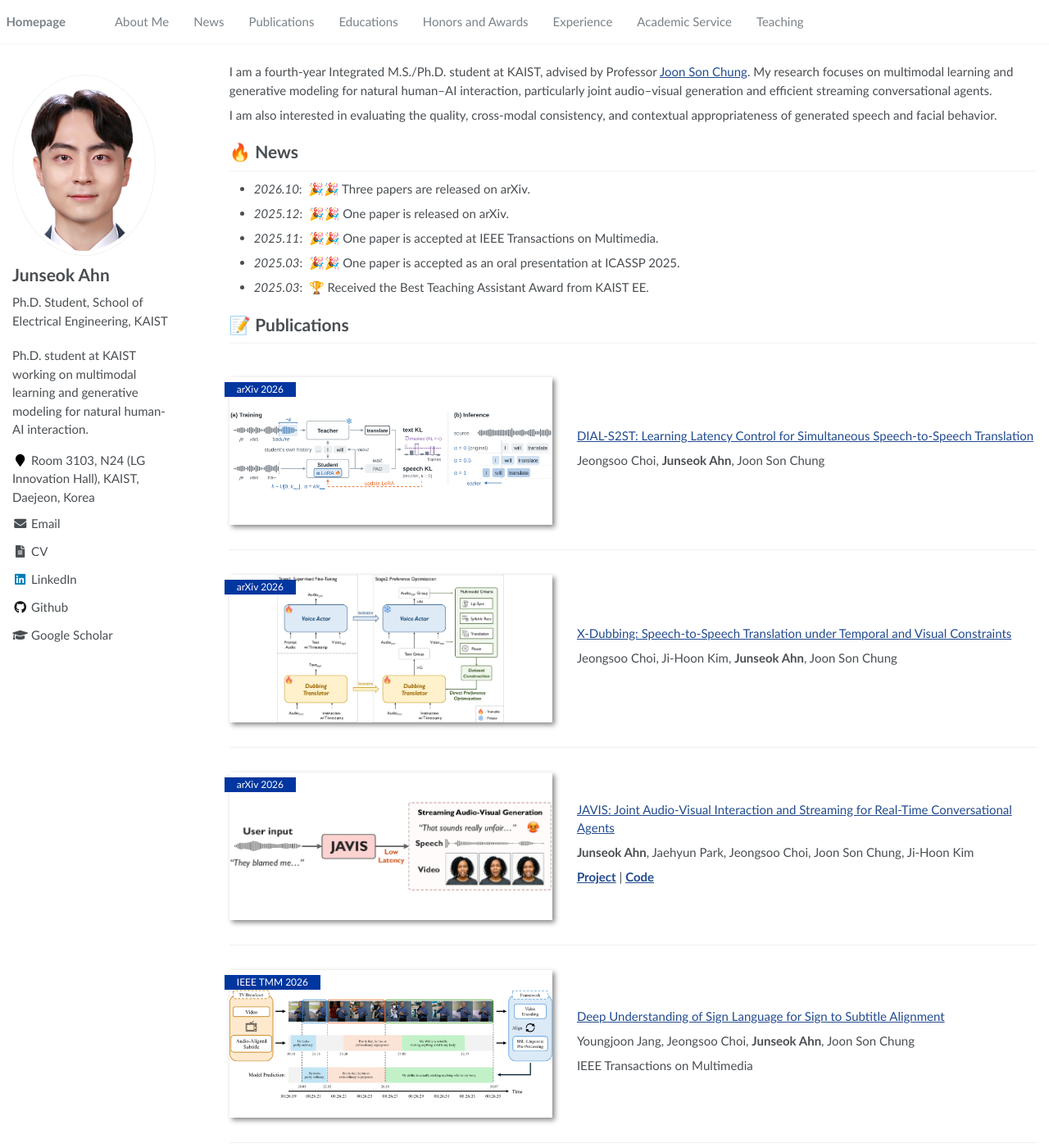
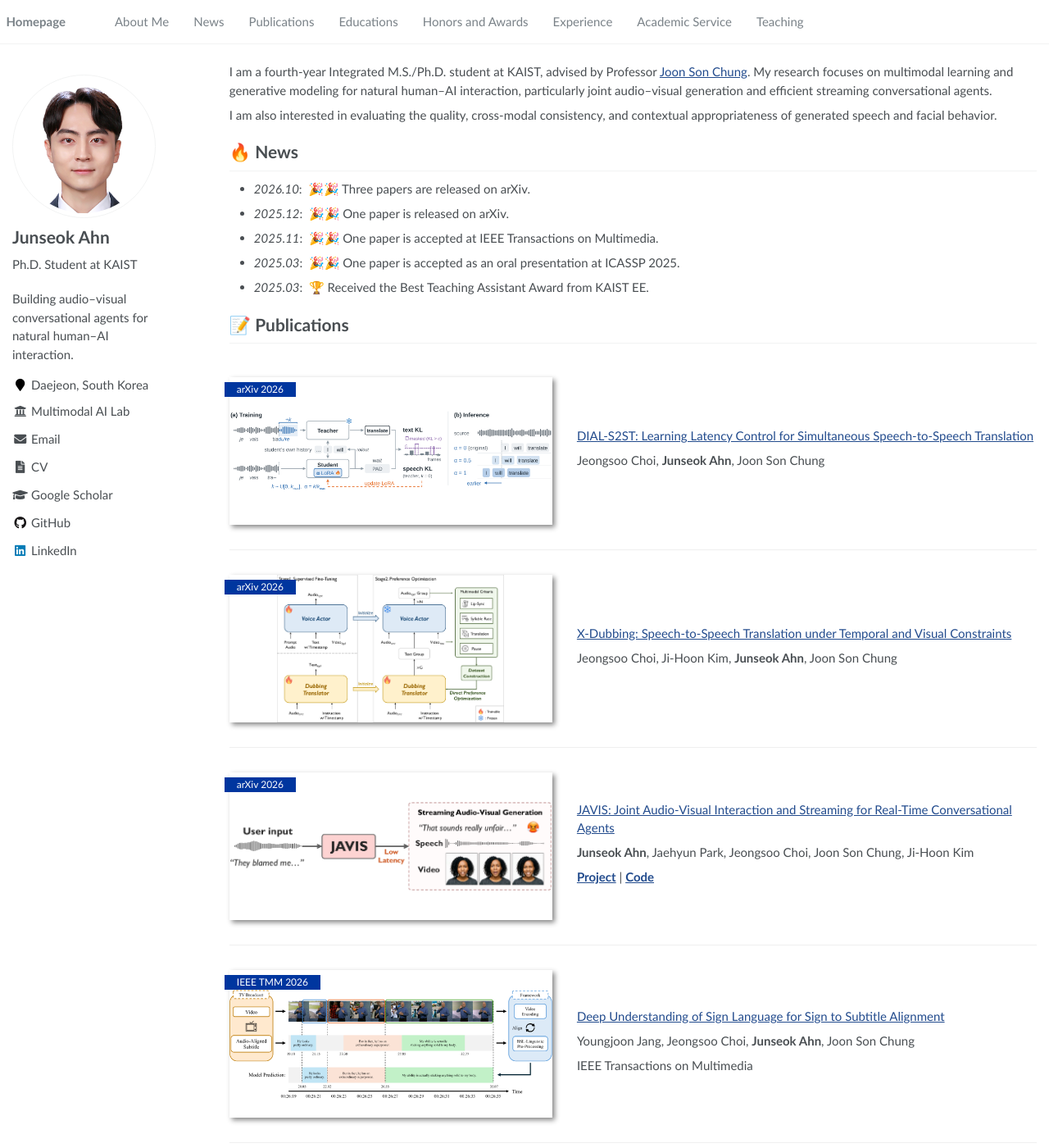
Before and after one commit to junseok520/junseok520.github.io, a Jekyll site: the page built from _pages/about.md, in a window 1280 px wide and 1400 px high. Shown: the whole window at 82% size. Built offline with Jekyll 4.4.1, drawn with Linux system fonts in a browser that asks for light colours.

Commit message:
Simplify sidebar profile, make avatar circular, remove favicon
- Profile: short bio, tagline, location, lab link; reorder links (Email, CV, Scholar, GitHub, LinkedIn); aria-labels on mobile icons
- Keep name on one line on mobile; square avatar box with object-fit: contain for a circular photo
- Drop template favicon files and icon/manifest/msapplication tags

Co-Authored-By: Claude Opus 5.5 <noreply@anthropic.com>

```diff
--- a/_config.yml
+++ b/_config.yml
@@ -22,9 +22,11 @@ baidu_site_verification  :  # get baidu_site_verification from https://ziyuan.ba
 author:
   name             : "Junseok Ahn"
   avatar           : "assets/profile/profile.jpg"
-  bio              : "Ph.D. Student, School of Electrical Engineering, KAIST"
-  location         : "Room 3103, N24 (LG Innovation Hall), KAIST, Daejeon, Korea"
-  employer         :
+  bio              : "Ph.D. Student at KAIST"
+  tagline          : "Building audio–visual conversational agents for natural human–AI interaction."
+  location         : "Daejeon, South Korea"
+  employer         : "Multimodal AI Lab"
+  employer_url     : "https://mm.kaist.ac.kr/"
   pubmed           :
   googlescholar    : "https://scholar.google.com/citations?user=F1ZDPYAAAAAJ&hl=en"
   email            : "junseok@mmai.io"
--- a/_includes/author-profile.html
+++ b/_includes/author-profile.html
@@ -16,14 +16,14 @@
   <div class="author__urls-wrapper">
     <!-- <button class="btn btn--inverse">More Info & Contact</button> -->
     <ul class="author__urls social-icons">
-      {% if site.description %}
-        <li><div style="white-space: normal; margin-bottom: 1em;">{{ site.description }}</div></li>
+      {% if author.tagline %}
+        <li><div style="white-space: normal; margin-bottom: 1em;">{{ author.tagline }}</div></li>
       {% endif %}
       {% if author.location %}
         <li style="white-space: normal;"><i class="fa fa-fw fa-map-marker" aria-hidden="true"></i> {{ author.location }}</li>
       {% endif %}
       {% if author.employer %}
-        <li><i class="fa fa-fw fa-map-marker" aria-hidden="true"></i> {{ author.employer }}</li>
+        <li style="white-space: normal;"><a href="{{ author.employer_url }}"><i class="fas fa-fw fa-university" aria-hidden="true"></i> {{ author.employer }}</a></li>
       {% endif %}
       {% if author.uri %}
         <li><a href="{{ author.uri }}"><i class="fas fa-fw fa-link" aria-hidden="true"></i> Website</a></li>
@@ -33,6 +33,15 @@
       {% endif %}
       {% if author.cv %}
         <li><a href="{{ author.cv }}"><i class="fas fa-fw fa-file-alt" aria-hidden="true"></i> CV</a></li>
+      {% endif %}
+      {% if author.googlescholar %}
+        <li><a href="{{ author.googlescholar }}"><i class="fas fa-fw fa-graduation-cap"></i> Google Scholar</a></li>
+      {% endif %}
+      {% if author.github %}
+        <li><a href="https://github.com/{{ author.github }}"><i class="fab fa-fw fa-github" aria-hidden="true"></i> GitHub</a></li>
+      {% endif %}
+      {% if author.linkedin %}
+        <li><a href="https://www.linkedin.com/in/{{ author.linkedin }}"><i class="fab fa-fw fa-linkedin" aria-hidden="true"></i> LinkedIn</a></li>
       {% endif %}
       {% if author.keybase %}
         <li><a href="https://keybase.io/{{ author.keybase }}"><i class="fas fa-fw fa-key" aria-hidden="true"></i> Keybase</a></li>
@@ -49,9 +58,6 @@
       {% if author.google_plus %}
         <li><a href="https://plus.google.com/+{{ author.google_plus }}"><i class="fab fa-fw fa-google-plus" aria-hidden="true"></i> Google+</a></li>
       {% endif %}
-      {% if author.linkedin %}
-        <li><a href="https://www.linkedin.com/in/{{ author.linkedin }}"><i class="fab fa-fw fa-linkedin" aria-hidden="true"></i> LinkedIn</a></li>
-      {% endif %}
       {% if author.dblp %}
         <li><a href="{{ author.dblp }}"><i class="ai ai-dblp ai-fw" aria-hidden="true"></i> DBLP</a></li>
       {% endif %}
@@ -66,9 +72,6 @@
       {% endif %}
       {% if author.bitbucket %}
         <li><a href="https://bitbucket.org/{{ author.bitbucket }}"><i class="fab fa-fw fa-bitbucket" aria-hidden="true"></i> Bitbucket</a></li>
-      {% endif %}
-      {% if author.github %}
-        <li><a href="https://github.com/{{ author.github }}"><i class="fab fa-fw fa-github" aria-hidden="true"></i> Github</a></li>
       {% endif %}
       {% if author.stackoverflow %}
         <li><a href="https://www.stackoverflow.com/users/{{ author.stackoverflow }}"><i class="fab fa-fw fa-stack-overflow" aria-hidden="true"></i> Stackoverflow</a></li>
@@ -106,9 +109,6 @@
       {% if author.vine %}
         <li><a href="https://vine.co/u/{{ author.vine }}"><i class="fab fa-fw fa-vine" aria-hidden="true"></i> Vine</a></li>
       {% endif %}
-      {% if author.googlescholar %}
-        <li><a href="{{ author.googlescholar }}"><i class="fas fa-fw fa-graduation-cap"></i> Google Scholar</a></li>
-      {% endif %}
       {% if author.pubmed %}
         <li><a href="{{ author.pubmed }}"><i class="ai ai-pubmed-square ai-fw"></i> PubMed</a></li>
       {% endif %}
@@ -127,10 +127,19 @@
         <a href="{{ author.uri }}"><i class="fas fa-fw fa-link" aria-hidden="true"></i></a>
       {% endif %}
       {% if author.email %}
-        <a href="mailto:{{ author.email }}"><i class="fas fa-fw fa-envelope" aria-hidden="true"></i></a>
+        <a href="mailto:{{ author.email }}" aria-label="Email"><i class="fas fa-fw fa-envelope" aria-hidden="true"></i></a>
       {% endif %}
       {% if author.cv %}
-        <a href="{{ author.cv }}"><i class="fas fa-fw fa-file-alt" aria-hidden="true"></i></a>
+        <a href="{{ author.cv }}" aria-label="CV"><i class="fas fa-fw fa-file-alt" aria-hidden="true"></i></a>
+      {% endif %}
+      {% if author.googlescholar %}
+        <a href="{{ author.googlescholar }}" aria-label="Google Scholar"><i class="fas fa-fw fa-graduation-cap" aria-hidden="true"></i></a>
+      {% endif %}
+      {% if author.github %}
+        <a href="https://github.com/{{ author.github }}" aria-label="GitHub"><i class="fab fa-fw fa-github" aria-hidden="true"></i></a>
+      {% endif %}
+      {% if author.linkedin %}
+        <a href="https://www.linkedin.com/in/{{ author.linkedin }}" aria-label="LinkedIn"><i class="fab fa-fw fa-linkedin" aria-hidden="true"></i></a>
       {% endif %}
       {% if author.keybase %}
         <a href="https://keybase.io/{{ author.keybase }}"><i class="fas fa-fw fa-key" aria-hidden="true"></i></a>
@@ -147,9 +156,6 @@
       {% if author.google_plus %}
         <a href="https://plus.google.com/+{{ author.google_plus }}"><i class="fab fa-fw fa-google-plus" aria-hidden="true"></i></a>
       {% endif %}
-      {% if author.linkedin %}
-        <a href="https://www.linkedin.com/in/{{ author.linkedin }}"><i class="fab fa-fw fa-linkedin" aria-hidden="true"></i></a>
-      {% endif %}
       {% if author.dblp %}
         <a href="{{ author.dblp }}"><i class="ai ai-dblp ai-fw" aria-hidden="true"></i></a>
       {% endif %}
@@ -164,9 +170,6 @@
       {% endif %}
       {% if author.bitbucket %}
         <a href="https://bitbucket.org/{{ author.bitbucket }}"><i class="fab fa-fw fa-bitbucket" aria-hidden="true"></i></a>
-      {% endif %}
-      {% if author.github %}
-        <a href="https://github.com/{{ author.github }}"><i class="fab fa-fw fa-github" aria-hidden="true"></i></a>
       {% endif %}
       {% if author.stackoverflow %}
         <a href="https://www.stackoverflow.com/users/{{ author.stackoverflow }}"><i class="fab fa-fw fa-stack-overflow" aria-hidden="true"></i></a>
@@ -204,9 +207,6 @@
       {% if author.vine %}
         <a href="https://vine.co/u/{{ author.vine }}"><i class="fab fa-fw fa-vine" aria-hidden="true"></i></a>
       {% endif %}
-      {% if author.googlescholar %}
-        <a href="{{ author.googlescholar }}"><i class="fas fa-fw fa-graduation-cap"></i></a>
-      {% endif %}
       {% if author.pubmed %}
         <a href="{{ author.pubmed }}"><i class="ai ai-pubmed-square ai-fw"></i></a>
       {% endif %}
--- a/_includes/head/custom.html
+++ b/_includes/head/custom.html
@@ -1,11 +1,3 @@
-<link rel="apple-touch-icon" sizes="180x180" href="images/apple-touch-icon.png">
-<link rel="icon" type="image/png" sizes="32x32" href="images/favicon-32x32.png">
-<link rel="icon" type="image/png" sizes="16x16" href="images/favicon-16x16.png">
-<link rel="manifest" href="images/site.webmanifest">
-
-<meta name="msapplication-TileColor" content="#000000">
-<meta name="msapplication-TileImage" content="images/mstile-144x144.png?v=M44lzPylqQ">
-<meta name="msapplication-config" content="images/browserconfig.xml?v=M44lzPylqQ">
 <meta name="theme-color" content="#ffffff">
 <link rel="stylesheet" href="assets/css/academicons.css"/>
 
--- a/_sass/_sidebar.scss
+++ b/_sass/_sidebar.scss
@@ -95,6 +95,9 @@
     max-width: 175px;
     min-width: 75px;
     border-radius: 50%;
+    // square box so the radius gives a circle; contain fits the whole portrait (white bg blends with page)
+    aspect-ratio: 1;
+    object-fit: contain;
 
     @include breakpoint($large) {
       padding: 5px;
@@ -107,7 +110,7 @@
   display: table-cell;
   vertical-align: top;
   padding-left: 10px;
-  min-width: 120px;
+  min-width: auto; // flex item can't shrink below the nowrap name
   // padding-right: 25px;
   line-height: 1;
 
@@ -134,6 +137,7 @@
   }
   font-family: $sans-serif;
   font-size: $type-size-4;
+  white-space: nowrap;
 }
 
 .author__bio {
```
Also changed, not shown: images/android-chrome-192x192.png (deleted), images/android-chrome-512x512.png (deleted), images/apple-touch-icon.png (deleted), images/favicon-16x16.png (deleted), images/favicon-32x32.png (deleted), images/favicon.ico (deleted), images/site.webmanifest (deleted).
